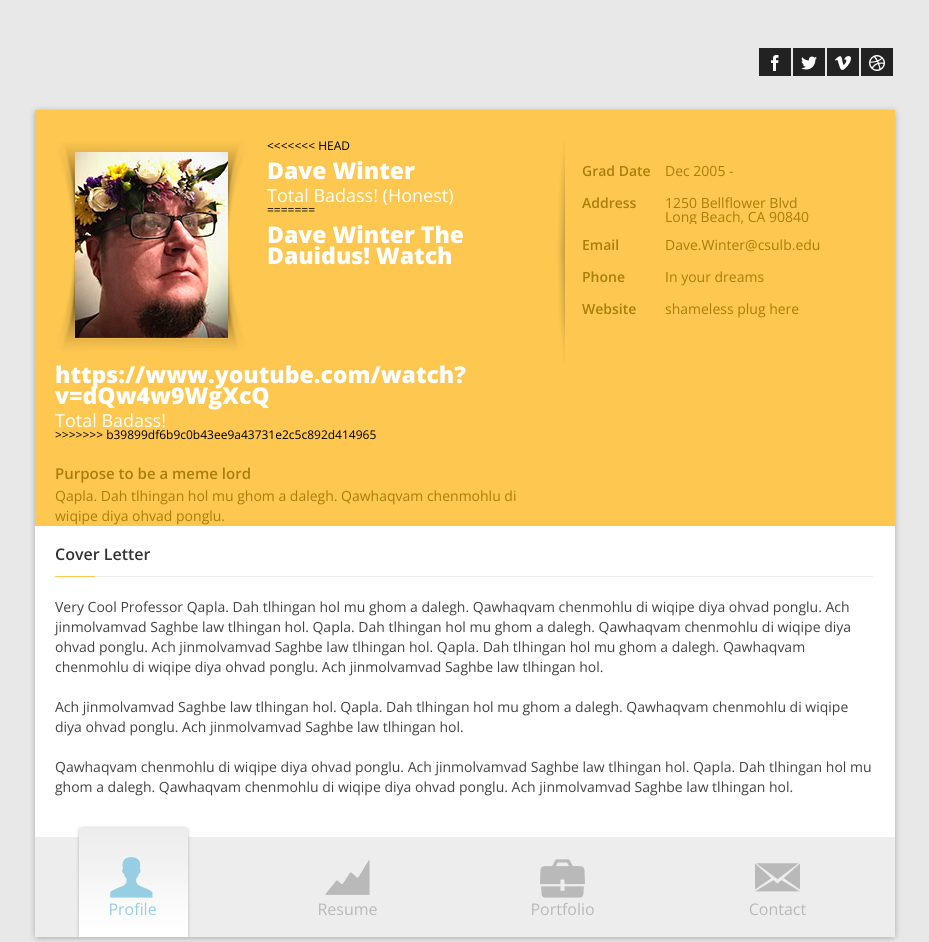
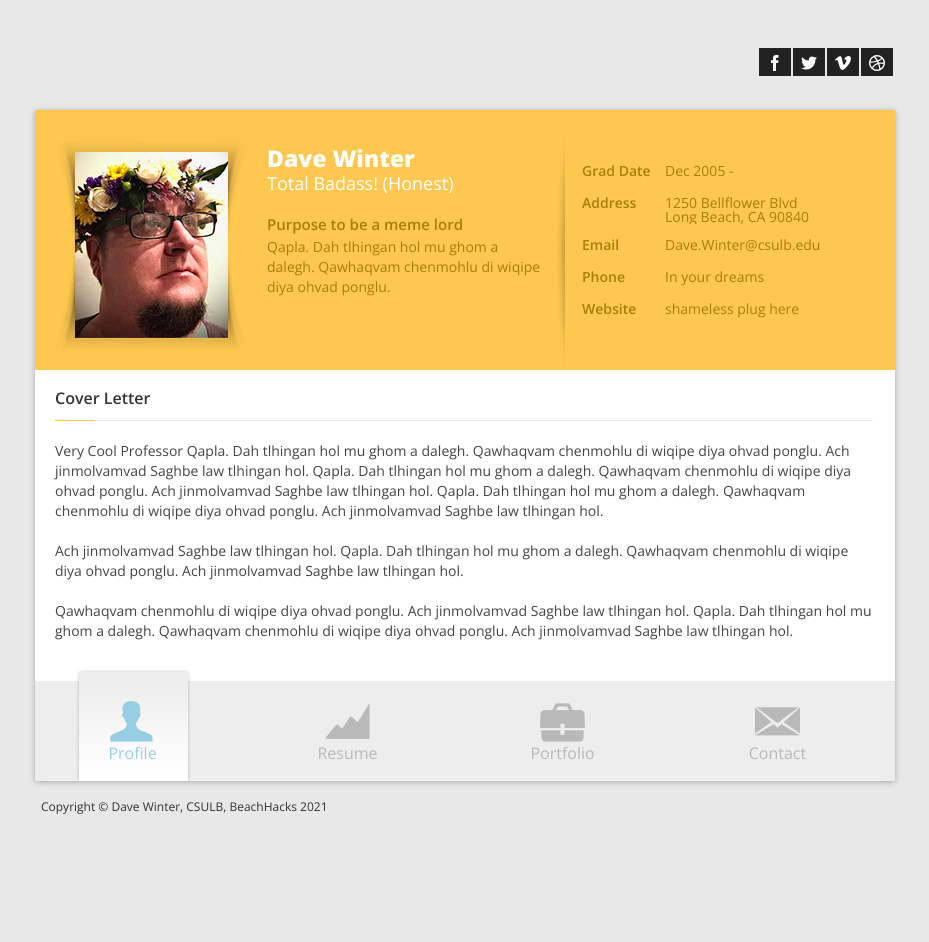
Before and after one commit to dauidus/Github-Workshop-sec-1, a plain HTML site: page index.html in a window 1280 px wide. Shown: the top 942 px of the page, without its empty margins (175-1104 px from the left). After the commit the page ends 841 px from the top, so only its background shows below. Drawn offline with nearby package versions, Linux system fonts and the light colour scheme; some packages are replaced by stand-ins of ours.

Commit message:
I chose wisely - ***** made a better text choice in the title.

```diff
--- a/index.html
+++ b/index.html
@@ -65,13 +65,8 @@
                     	<div class="photo-inner">
                             <img src="images/photo.jpg" height="186" width="153" /></li>
                         </div>
-<<<<<<< HEAD
                         <h1>Dave Winter</h1>
                         <h3>Total Badass! (Honest)</h3>
-=======
-                        <h1>Dave Winter The Dauidus! Watch https://www.youtube.com/watch?v=dQw4w9WgXcQ</h1>
-                        <h3>Total Badass!</h3>
->>>>>>> b39899df6b9c0b43ee9a43731e2c5c892d414965
                         <h4>Purpose to be a meme lord</h4>
                         <p>Qapla. Dah tlhingan hol mu ghom a dalegh.  Qawhaqvam chenmohlu di wiqipe diya ohvad ponglu.</p>
                     </div>
```
